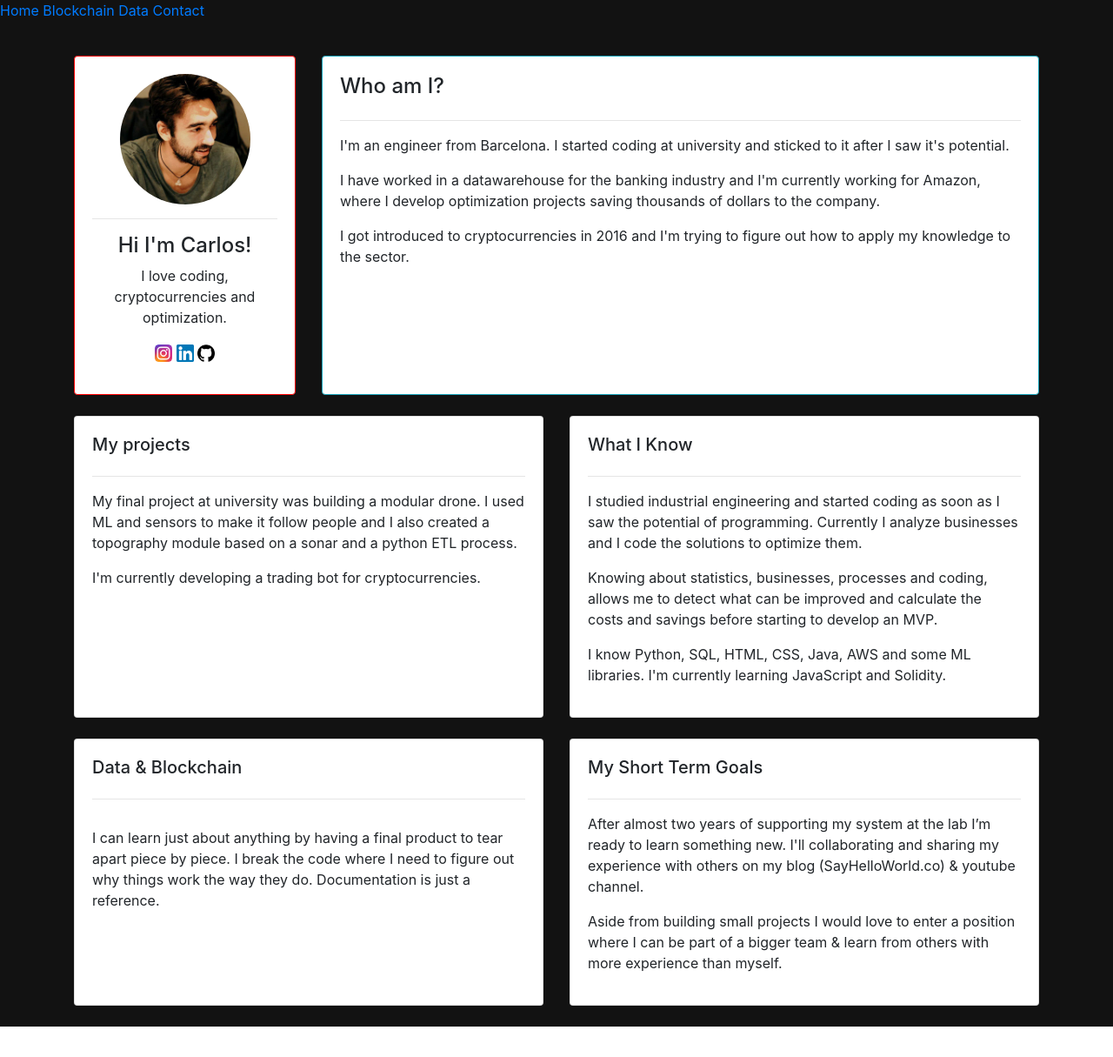
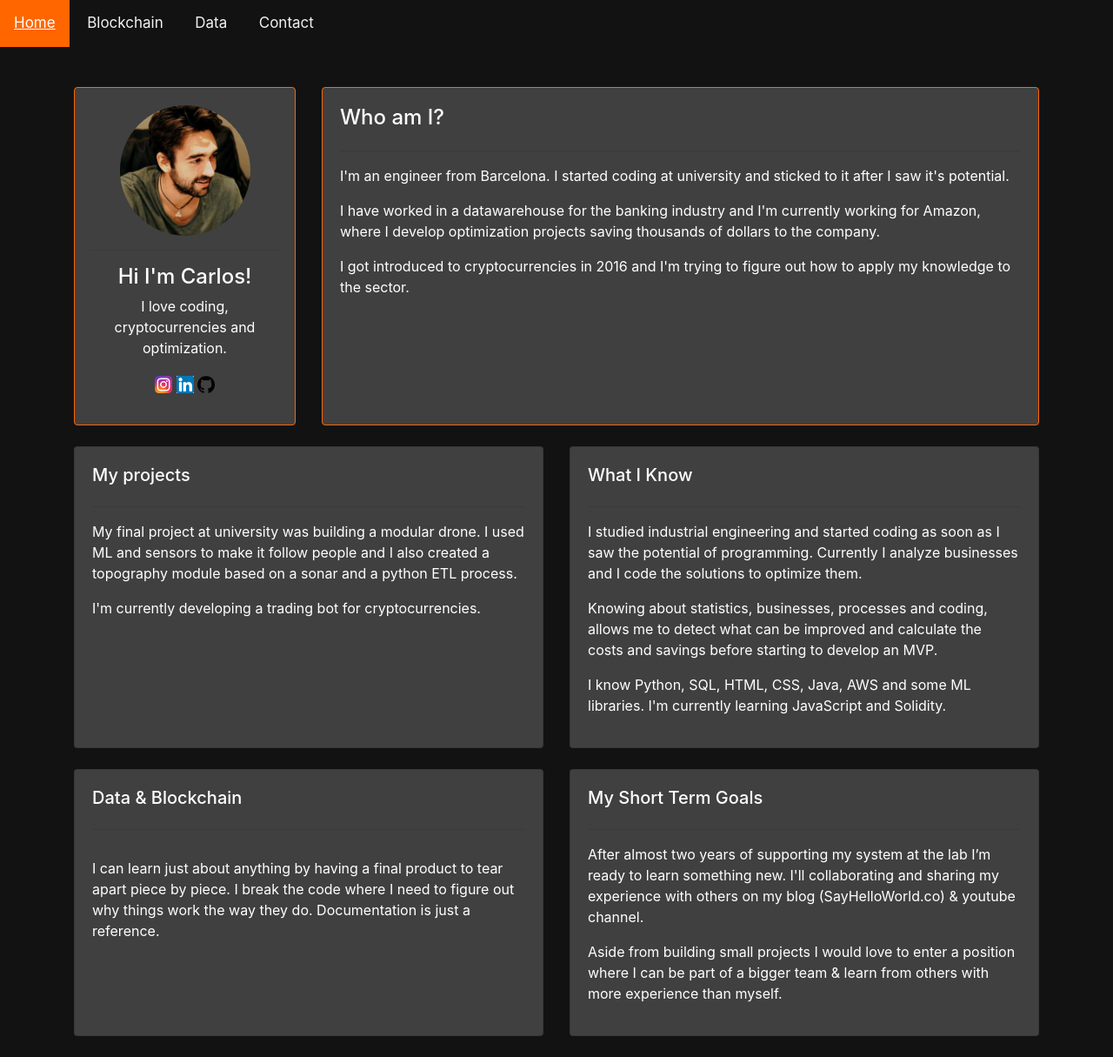
Before and after one commit to carlos1014tgn/my_website, a Django app: page /home/ in a window 1280 px wide. Shown: the whole page at 87% size. Before the commit the page ends 1180 px from the top, so only its background shows below. Run offline with Django 3.2, Linux system fonts and the light colour scheme; some libraries are stand-ins or nearby versions.

Commit message:
Basta por hoy

```diff
--- a/home/templates/home/home.html
+++ b/home/templates/home/home.html
@@ -5,12 +5,12 @@
 <html>
 <head>
 	<title>Carlos Gonzalez</title>
-	<link rel="stylesheet" href="https://stackpath.bootstrapcdn.com/bootstrap/4.3.1/css/bootstrap.min.css" integrity="sha384-ggOyR0iXCbMQv3Xipma34MD+dH/1fQ784/j6cY/iJTQUOhcWr7x9JvoRxT2MZw1T" crossorigin="anonymous">
-	<link href="{% static '/css/main.css' %}" rel="stylesheet" type="text/css">
-
 </head>
 <body>
 	{% include 'home/navbar.html' %}
+
+	<link rel="stylesheet" href="https://stackpath.bootstrapcdn.com/bootstrap/4.3.1/css/bootstrap.min.css" integrity="sha384-ggOyR0iXCbMQv3Xipma34MD+dH/1fQ784/j6cY/iJTQUOhcWr7x9JvoRxT2MZw1T" crossorigin="anonymous">
+	<link href="{% static '/css/main.css' %}" rel="stylesheet" type="text/css">
 	<br>
 	<div class="container">
 		<div class="row">
--- a/home/templates/home/navbar.html
+++ b/home/templates/home/navbar.html
@@ -1,8 +1,13 @@
+
 {% load static %}
+<link rel="stylesheet" href="https://stackpath.bootstrapcdn.com/bootstrap/4.3.1/css/bootstrap.min.css" integrity="sha384-ggOyR0iXCbMQv3Xipma34MD+dH/1fQ784/j6cY/iJTQUOhcWr7x9JvoRxT2MZw1T" crossorigin="anonymous">
+<link href="{% static '/css/navbar.css' %}" rel="stylesheet" type="text/css">
 
-<ul id="nav">
-    <li><a href="/">Home</a></li>
-    <li><a href="/blockchain">Blockchain</a></li>
-    <li><a href="/data">Data</a></li>
-    <li><a href="/contact">Contact</a></li>
-</ul>
+<div class="topnav">
+    <ul id="nav">
+        <li><a class="active" href="/">Home</a></li>
+        <li><a href="/blockchain">Blockchain</a></li>
+        <li><a href="/data">Data</a></li>
+        <li><a href="/contact">Contact</a></li>
+    </ul>
+</div>
--- a/home/templates/home/success.html
+++ b/home/templates/home/success.html
@@ -10,6 +10,6 @@
 <body>
   {% include 'home/navbar.html' %}
 <div class="container">
-    <h3> Email sent! Thansk for contacting me.</h3>
+    <h3> Email sent! Thanks for contacting me.</h3>
   </div>
 </body>
--- a/static/css/main.css
+++ b/static/css/main.css
@@ -14,8 +14,13 @@ body{
   	margin-right: auto;
 }
 
-#profile-wrapper{
-	border-color: red !important;
+#profile-wrapper, #main_box{
+	border-color: rgb(255, 102, 0) !important;
+}
+
+.card{
+	background-color: #404040;
+	color: white;
 }
 
 ul{
--- a/static/css/navbar.css
+++ b/static/css/navbar.css
@@ -0,0 +1,45 @@
+topnav {
+    background-color: #333;
+    overflow: hidden;
+  }
+
+  /* Style the links inside the navigation bar */
+  .topnav a {
+    float: left;
+    color: #f2f2f2;
+    text-align: center;
+    padding: 14px 16px;
+    text-decoration: none;
+    font-size: 17px;
+  }
+
+  /* Change the color of links on hover */
+  .topnav a:hover {
+    background-color: #404040;
+    color: #f2f2f2;
+  }
+
+  /* Add a color to the active/current link */
+  .topnav a.active {
+    background-color: rgb(255, 102, 0);
+    color: white;
+  }
+
+  ul{
+	padding: 0;
+    list-style-type: none;
+}
+
+  /* This is new */
+
+
+ul{
+	padding: 0;
+    list-style-type: none;
+}
+
+
+.social-links ul, li{
+	list-style-type:none;
+	display: inline-block;
+}
```
Also changed, not shown: home/templates/home/contact.html (+16 -5 lines), static/css/contact.css (+20 -4 lines).
